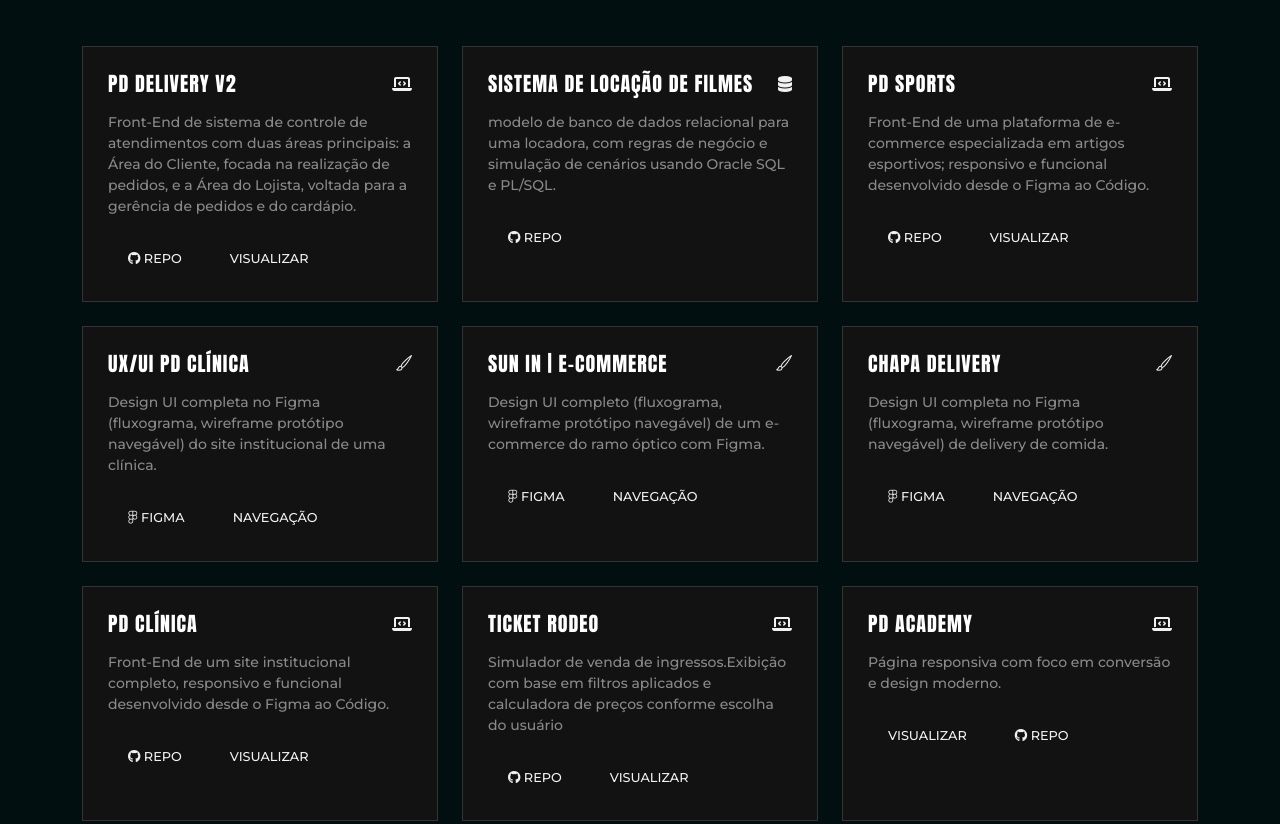
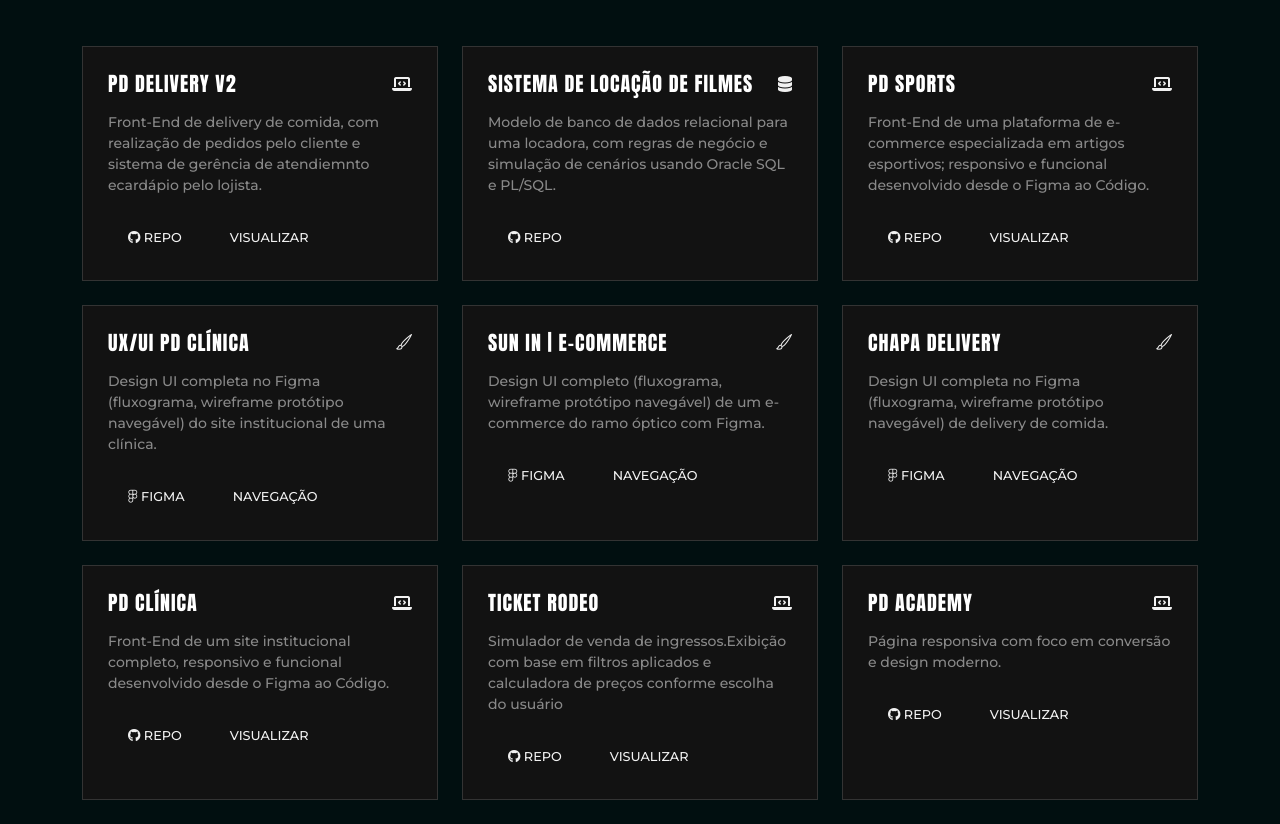
Before and after one commit to PabloPerdigao/Portifolio, a plain HTML site: page index.html in a window 1280 px wide. Shown: the part 1863-2687 px from the top of the page. Drawn offline with nearby package versions, Linux system fonts and the light colour scheme; a web font is replaced by a local one.

Commit message:
atualiza descrições de projetos no portfólio para maior clareza e correção gramatical

```diff
--- a/index.html
+++ b/index.html
@@ -158,7 +158,7 @@
                                 <h3 class="h5 mb-0 text-white">PD Delivery V2</h3>
                                 <i class="fas fa-laptop-code "></i>
                             </hgroup>
-                            <p class="text-white-50 small mb-4">Front-End de sistema de controle de atendimentos com duas áreas principais: a Área do Cliente, focada na realização de pedidos, e a Área do Lojista, voltada para a gerência de pedidos e do cardápio.</p>
+                            <p class="text-white-50 small mb-4">Front-End de delivery de comida, com realização de pedidos pelo cliente e sistema de gerência de atendiemnto ecardápio pelo lojista.</p>
                             <div class="d-flex gap-2">
                                 <a href="https://github.com/RafaelNeubaner/PDDeliveryV2" target="_blank" class="btn btn-live"><i class="fab fa-github"></i> Repo</a>
                                 <a href="https://pddelivery-v2-nine.vercel.app/" target="_blank" class="btn btn-live">Visualizar</a>
@@ -172,7 +172,7 @@
                                 <h3 class="h5 mb-0 text-white">Sistema de Locação de Filmes</h3>
                                 <i class="fas fa-database "></i>
                             </hgroup>
-                            <p class="text-white-50 small mb-4">modelo de banco de dados relacional para uma locadora, com regras de negócio e simulação de cenários usando Oracle SQL e PL/SQL.</p>
+                            <p class="text-white-50 small mb-4">Modelo de banco de dados relacional para uma locadora, com regras de negócio e simulação de cenários usando Oracle SQL e PL/SQL.</p>
                             <div class="d-flex gap-2">
                                 <a href="https://github.com/PabloPerdigao/sistema-locacao" target="_blank" class="btn btn-live"><i class="fab fa-github"></i> Repo</a>
                             </div>
@@ -276,8 +276,8 @@
                             </hgroup>
                             <p class="text-white-50 small mb-4">Página responsiva com foco em conversão e design moderno.</p>
                             <div class="d-flex gap-2">
+                                <a href="https://github.com/PabloPerdigao/pd-academy" target="_blank" class="btn btn-live"><i class="fab fa-github"></i> Repo</a>
                                 <a href="https://pd-academy.vercel.app/" target="_blank" class="btn btn-live">Visualizar</a>
-                                <a href="https://github.com/PabloPerdigao/pd-academy" target="_blank" class="btn btn-live"><i class="fab fa-github"></i> Repo</a>
                             </div>
                         </div>
                     </article>
```
